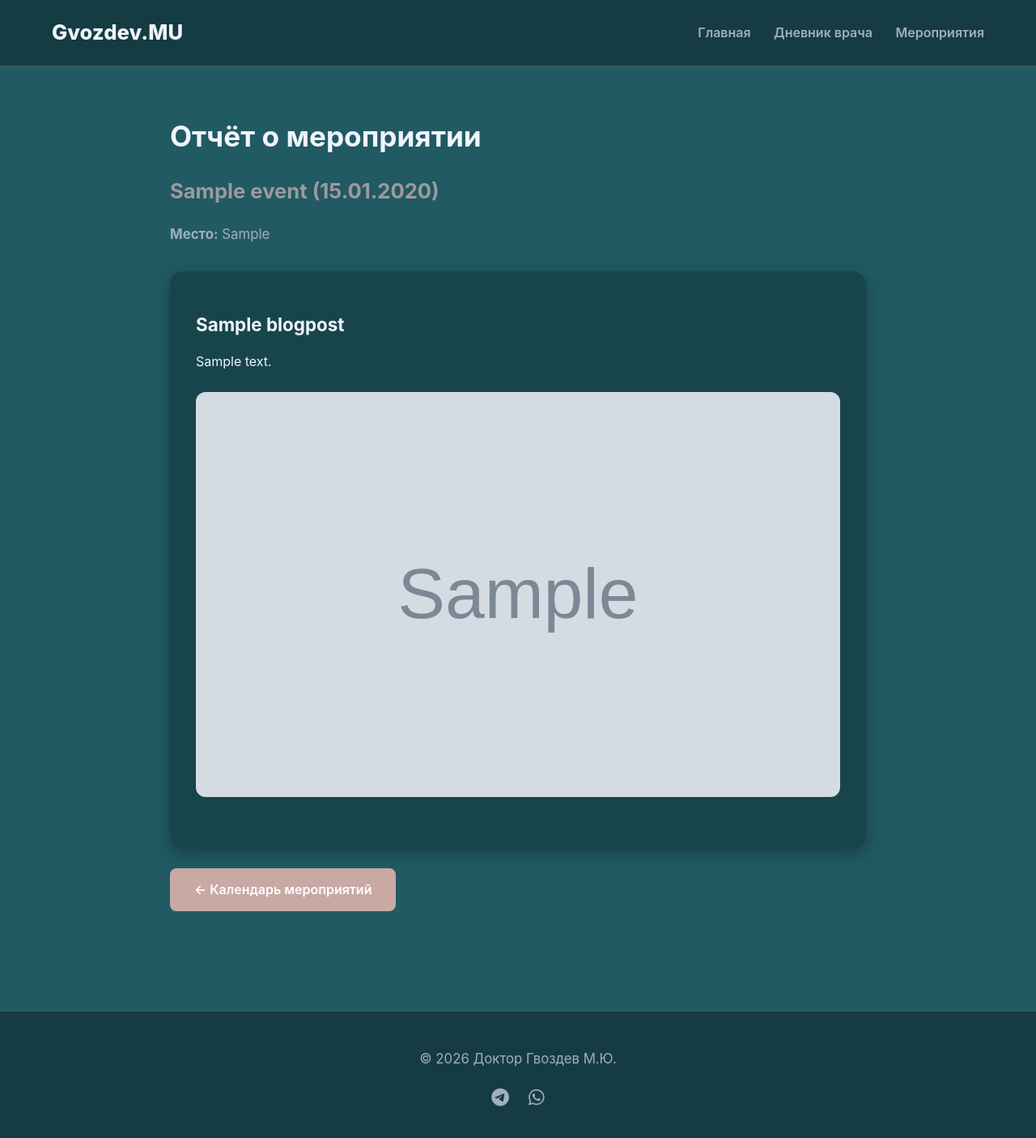
After one commit to danya257/urogineco, a Django app: a page that uses core/templates/event_report.html in a window 1280 px wide. The commit adds this page. Shown: the whole page at 81% size. Run offline with Django 5.2, Linux system fonts and the light colour scheme; tables that the repository leaves empty hold one stand-in row (values such as "Sample post"); grey boxes marked "Sample" are stand-in pictures; some libraries are stand-ins or nearby versions.

Commit message:
feat: реализованы требования  — отчёты о мероприятиях, отзывы с модерацией, кнопки клиник

```diff
--- a/core/models.py
+++ b/core/models.py
@@ -175,12 +175,14 @@ class Testimonial(models.Model):
     age = models.PositiveIntegerField("Возраст", blank=True, null=True)
     text = RichTextField("Отзыв", config_name='minimal')
     photo = models.ImageField("Фото", upload_to="testimonials/", blank=True, null=True)
+    is_published = models.BooleanField("Опубликовано", default=False)
+    created_at = models.DateTimeField(auto_now_add=True)
     order = models.PositiveIntegerField(default=0, editable=False, db_index=True)
 
     class Meta:
         verbose_name = "Отзыв"
         verbose_name_plural = "Отзывы"
-        ordering = ['order']
+        ordering = ['-created_at']  # новые — сверху
 
     def __str__(self):
         return f"Отзыв от {self.name}"
@@ -194,7 +196,13 @@ class BlogPost(models.Model):
     published_date = models.DateTimeField("Дата публикации", auto_now_add=True)
     is_published = models.BooleanField("Опубликовано", default=True)
     order = models.PositiveIntegerField(default=0, editable=False, db_index=True)
-
+    related_event = models.OneToOneField(
+        'Event',
+        on_delete=models.SET_NULL,
+        null=True,
+        blank=True,
+        verbose_name="Связанное мероприятие"
+    )
     class Meta:
         verbose_name = "Дневник врача"
         verbose_name_plural = "Дневник врача"
@@ -270,6 +278,7 @@ class UsefulInfo(models.Model):
 class ClinicLocation(models.Model):
     name = models.CharField("Название клиники", max_length=200)
     address = models.TextField("Адрес")
+    website = models.URLField("Сайт клиники", blank=True)  # ← добавлено
     map_link = models.URLField("Ссылка на карту (Google Maps и т.п.)", blank=True)
     order = models.PositiveIntegerField("Порядок отображения", default=0)
 
--- a/core/templates/base.html
+++ b/core/templates/base.html
@@ -1,4 +1,4 @@
-<!-- base.html — пока не используется, всё в index.html -->
+{% load static %}
 <!DOCTYPE html>
 <html lang="ru">
 <head>
--- /dev/null
+++ b/core/templates/event_report.html
@@ -0,0 +1,176 @@
+{% load static %}
+<!DOCTYPE html>
+<html lang="ru">
+<head>
+  <meta charset="UTF-8" />
+  <meta name="viewport" content="width=device-width, initial-scale=1.0"/>
+  <title>Отчёт о мероприятии | Доктор Гвоздев М.Ю.</title>
+  <meta name="robots" content="noindex, follow">
+  <link rel="stylesheet" href="https://cdnjs.cloudflare.com/ajax/libs/font-awesome/6.5.0/css/all.min.css">
+  <style>
+    /* Базовые переменные */
+    :root {
+      --bg-glossy: #215a63;
+      --surface: #163c43;
+      --primary: #c8a9a4;
+      --secondary: #9e999f;
+      --text-primary: #f0f4fc;
+      --text-secondary: #a0aec0;
+      --border: #555555;
+    }
+    * { margin: 0; padding: 0; box-sizing: border-box; }
+    body {
+      font-family: 'Inter', -apple-system, BlinkMacSystemFont, sans-serif;
+      background: var(--bg-glossy);
+      color: var(--text-primary);
+      line-height: 1.6;
+      padding-top: 80px;
+    }
+    .container {
+      max-width: 900px;
+      margin: 0 auto;
+      padding: 0 20px;
+    }
+    header {
+      position: fixed;
+      top: 0;
+      width: 100%;
+      padding: 20px 5%;
+      display: flex;
+      justify-content: space-between;
+      align-items: center;
+      background: rgb(22, 60, 67);
+      border-bottom: 1px solid var(--border);
+      z-index: 1000;
+    }
+    .logo {
+      font-size: 1.6rem;
+      font-weight: 800;
+      color: var(--text-primary);
+    }
+    nav a {
+      margin-left: 1.5rem;
+      color: var(--text-secondary);
+      text-decoration: none;
+      font-weight: 600;
+    }
+    nav a:hover {
+      color: var(--secondary);
+    }
+    section {
+      padding: 60px 0;
+    }
+    h1 {
+      font-size: 2.2rem;
+      margin-bottom: 1rem;
+      font-weight: 700;
+    }
+    h2 {
+      font-size: 1.6rem;
+      margin: 1.2rem 0;
+      color: var(--secondary);
+    }
+    h3 {
+      font-size: 1.4rem;
+      margin: 1rem 0;
+    }
+    p, li {
+      font-size: 1.05rem;
+      color: var(--text-secondary);
+      margin: 0.8rem 0;
+    }
+    .spec-card {
+      background: #01090a42;
+      border-radius: 16px;
+      padding: 2rem;
+      margin-top: 2rem;
+      box-shadow: 0 6px 20px rgba(0, 0, 0, 0.3);
+    }
+    .btn {
+      display: inline-block;
+      padding: 12px 28px;
+      background: var(--primary);
+      color: white;
+      border: 2px solid var(--primary);
+      border-radius: 8px;
+      font-weight: 600;
+      text-decoration: none;
+      margin-top: 1.5rem;
+      transition: all 0.3s ease;
+    }
+    .btn:hover {
+      background: transparent;
+      color: var(--primary);
+      transform: translateY(-2px);
+    }
+    footer {
+      background: var(--surface);
+      color: var(--text-secondary);
+      text-align: center;
+      padding: 2rem 0;
+      margin-top: 4rem;
+    }
+    .social-icons {
+      display: flex;
+      justify-content: center;
+      gap: 1.5rem;
+      margin-top: 1rem;
+    }
+    .social-icons a {
+      color: var(--text-secondary);
+      font-size: 1.4rem;
+    }
+    .social-icons a:hover {
+      color: var(--secondary);
+    }
+  </style>
+</head>
+<body>
+  <header>
+    <div class="logo">Gvozdev.MU</div>
+    <nav>
+      <a href="/">Главная</a>
+      <a href="/diary/">Дневник врача</a>
+      <a href="/events/">Мероприятия</a>
+    </nav>
+  </header>
+
+  <section>
+    <div class="container">
+      <h1>Отчёт о мероприятии</h1>
+      <h2>{{ event.title }} ({{ event.date|date:"d.m.Y" }})</h2>
+      <p><strong>Место:</strong> {{ event.location }}</p>
+
+      {% if blog_post %}
+        <article class="spec-card">
+          <h3>{{ blog_post.title }}</h3>
+          {{ blog_post.content|safe }}
+          {% if blog_post.image %}
+            <img src="{{ blog_post.image.url }}"
+                 alt="{{ blog_post.title }}"
+                 style="width:100%; height:auto; border-radius:12px; margin:1.5rem 0; max-height:500px; object-fit:cover;">
+          {% endif %}
+        </article>
+      {% else %}
+        <p style="color: var(--text-secondary); margin-top: 1.5rem;">Отчёт о мероприятии пока не опубликован.</p>
+      {% endif %}
+
+      <a href="/events/" class="btn">← Календарь мероприятий</a>
+    </div>
+  </section>
+
+  <footer>
+    <div class="container">
+      <p>© 2026 Доктор Гвоздев М.Ю.</p>
+      <div class="social-icons">
+        {% if contact_info.telegram_link %}
+          <a href="{{ contact_info.telegram_link }}" target="_blank"><i class="fab fa-telegram-plane"></i></a>
+        {% endif %}
+        {% if contact_info.whatsapp_link %}
+          <a href="{{ contact_info.whatsapp_link }}" target="_blank"><i class="fab fa-whatsapp"></i></a>
+        {% endif %}
+      </div>
+    </div>
+  </footer>
+</body>
+</html>
--- a/core/urls.py
+++ b/core/urls.py
@@ -4,6 +4,8 @@ from . import views
 urlpatterns = [
     path('', views.home, name='home'),
     path('diary/', views.diary, name='diary'),
+    path('add-review/', views.add_testimonial, name='add_review'),
     path('reviews/', views.reviews, name='reviews'),
     path('events/', views.events, name='events'),
+    path('diary/report-<int:event_id>/', views.event_report, name='event_report'),
 ]
--- a/core/views.py
+++ b/core/views.py
@@ -1,40 +1,102 @@
-from django.shortcuts import render
+# urogineco/views.py
+from django.shortcuts import render, get_object_or_404, redirect
+from django.contrib import messages
 from django.utils import timezone
+from datetime import date
 from .models import *
+from .forms import TestimonialForm  # ← будет создан ниже
+
 
 def home(request):
+    seo_info = SEOAndContent.load()
+    hero = Hero.objects.first()
+    contact_info = ContactInfo.load()
+    about_doctor = AboutDoctor.load()
+    useful_info = UsefulInfo.load()
+    clinic_locations = ClinicLocation.objects.all().order_by('order')
+    directions = Direction.objects.all()
+    work_examples = WorkExample.objects.filter(is_published=True)
+    achievements = Achievement.objects.all()
+    education_items = EducationItem.objects.all()
+    procedures = Procedure.objects.all().order_by('order')
+
+    # Только опубликованные отзывы
+    testimonials = Testimonial.objects.filter(is_published=True).order_by('-created_at')[:6]
+
+    blog_posts = BlogPost.objects.filter(is_published=True).order_by('-published_date')[:3]
+
+    # Мероприятия
+    all_events = Event.objects.all().order_by('-date')
+    today = date.today()
+    future_events = [e for e in all_events if e.date >= today]
+    past_events = [e for e in all_events if e.date < today][:2]  # ← только 2 прошедших
+
     context = {
-        'seo_info': SEOAndContent.load(),
-        'hero': Hero.objects.first(),
-        'directions': Direction.objects.all(),
-        'work_examples': WorkExample.objects.filter(is_published=True),
-        'achievements': Achievement.objects.all(),
-        'education_items': EducationItem.objects.all(),
-        'contact_info': ContactInfo.load(),
-        'procedures': Procedure.objects.all().order_by('order'),
-        'testimonials': Testimonial.objects.all().order_by('order'),
-        'blog_posts': BlogPost.objects.filter(is_published=True).order_by('-published_date')[:3],
-        'events': Event.objects.filter(date__gte=timezone.now()).order_by('date'),
-        'about_doctor': AboutDoctor.load(),
-        'useful_info': UsefulInfo.load(),
-        'clinic_locations': ClinicLocation.objects.all(),
+        'seo_info': seo_info,
+        'hero': hero,
+        'directions': directions,
+        'work_examples': work_examples,
+        'achievements': achievements,
+        'education_items': education_items,
+        'contact_info': contact_info,
+        'procedures': procedures,
+        'testimonials': testimonials,
+        'blog_posts': blog_posts,
+        'future_events': future_events,
+        'past_events': past_events,
+        'about_doctor': about_doctor,
+        'useful_info': useful_info,
+        'clinic_locations': clinic_locations,
     }
     return render(request, 'index.html', context)
+
 
 def diary(request):
     posts = BlogPost.objects.filter(is_published=True).order_by('-published_date')
     return render(request, 'diary.html', {'blog_posts': posts, 'seo_info': SEOAndContent.load()})
 
+
 def reviews(request):
-    testimonials = Testimonial.objects.all().order_by('order')
+    testimonials = Testimonial.objects.filter(is_published=True).order_by('-created_at')
     return render(request, 'reviews.html', {'testimonials': testimonials, 'seo_info': SEOAndContent.load()})
 
+
+def add_testimonial(request):
+    if request.method == 'POST':
+        form = TestimonialForm(request.POST)
+        if form.is_valid():
+            form.save()
+            messages.success(request, 'Ваш отзыв отправлен на модерацию.')
+            return redirect('home')
+    else:
+        form = TestimonialForm()
+    return render(request, 'add_testimonial.html', {'form': form, 'seo_info': SEOAndContent.load()})
+
+
 def events(request):
-    from django.utils import timezone
-    future_events = Event.objects.filter(date__gte=timezone.now()).order_by('date')
-    past_events = Event.objects.filter(date__lt=timezone.now()).order_by('-date')
+    today = date.today()
+    future_events = Event.objects.filter(date__gte=today).order_by('date')
+    past_events = Event.objects.filter(date__lt=today).order_by('-date')
     return render(request, 'events.html', {
         'future_events': future_events,
         'past_events': past_events,
         'seo_info': SEOAndContent.load()
     })
+
+
+def event_report(request, event_id):
+    event = get_object_or_404(Event, id=event_id)
+    try:
+        blog_post = BlogPost.objects.get(related_event=event, is_published=True)
+    except BlogPost.DoesNotExist:
+        blog_post = None
+
+    # Добавьте эту строку:
+    contact_info = ContactInfo.load()
+
+    return render(request, 'event_report.html', {
+        'event': event,
+        'blog_post': blog_post,
+        'seo_info': SEOAndContent.load(),
+        'contact_info': contact_info,
+    })
```
Also changed, not shown: core/forms.py (added, +10 -0 lines), core/static/create_slide.py (added, +246 -0 lines), core/static/css/main.css (+37 -0 lines), core/static/js/main.js (+16 -0 lines), core/templates/add_testimonial.html (added, +36 -0 lines), core/templates/index.html (+90 -20 lines), core/migrations/0007_cliniclocation_website.py (added), core/migrations/0008_alter_testimonial_options_testimonial_created_at_and_more.py (added), core/migrations/0009_alter_testimonial_created_at.py (added), core/migrations/0010_blogpost_related_event.py (added).
